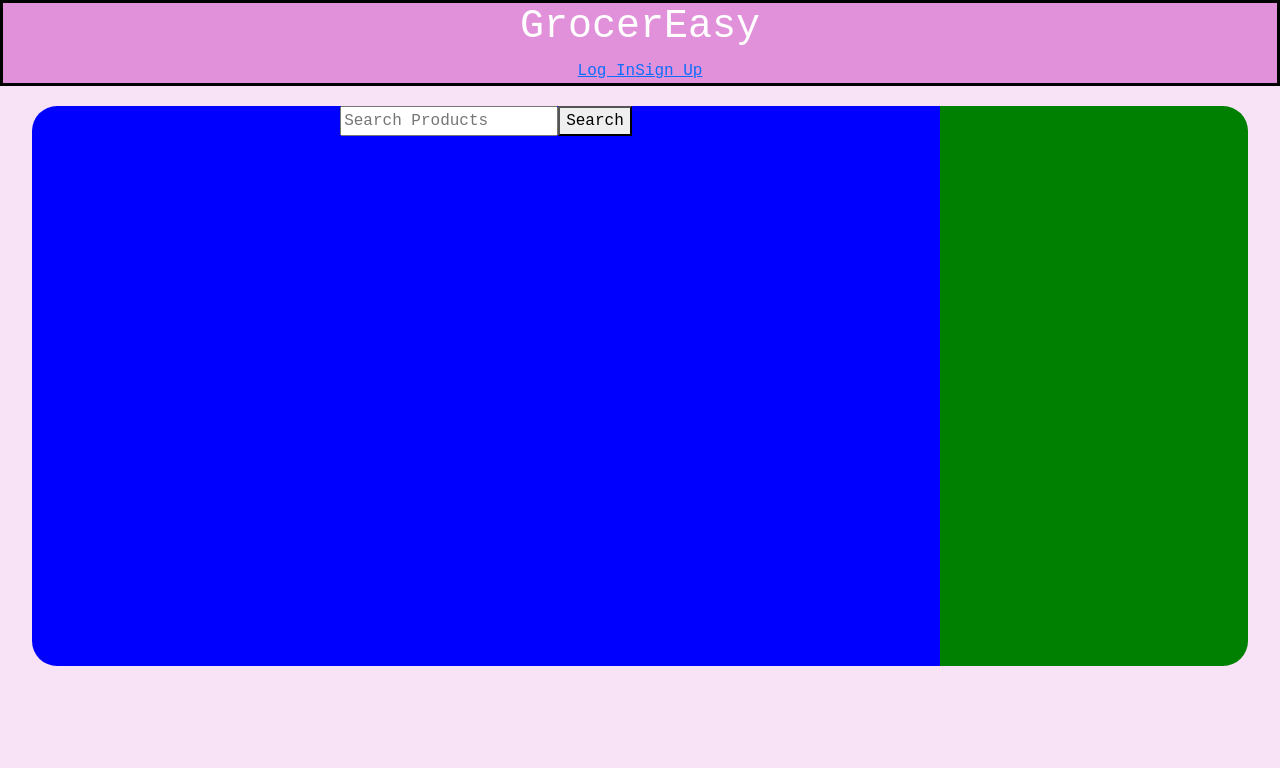
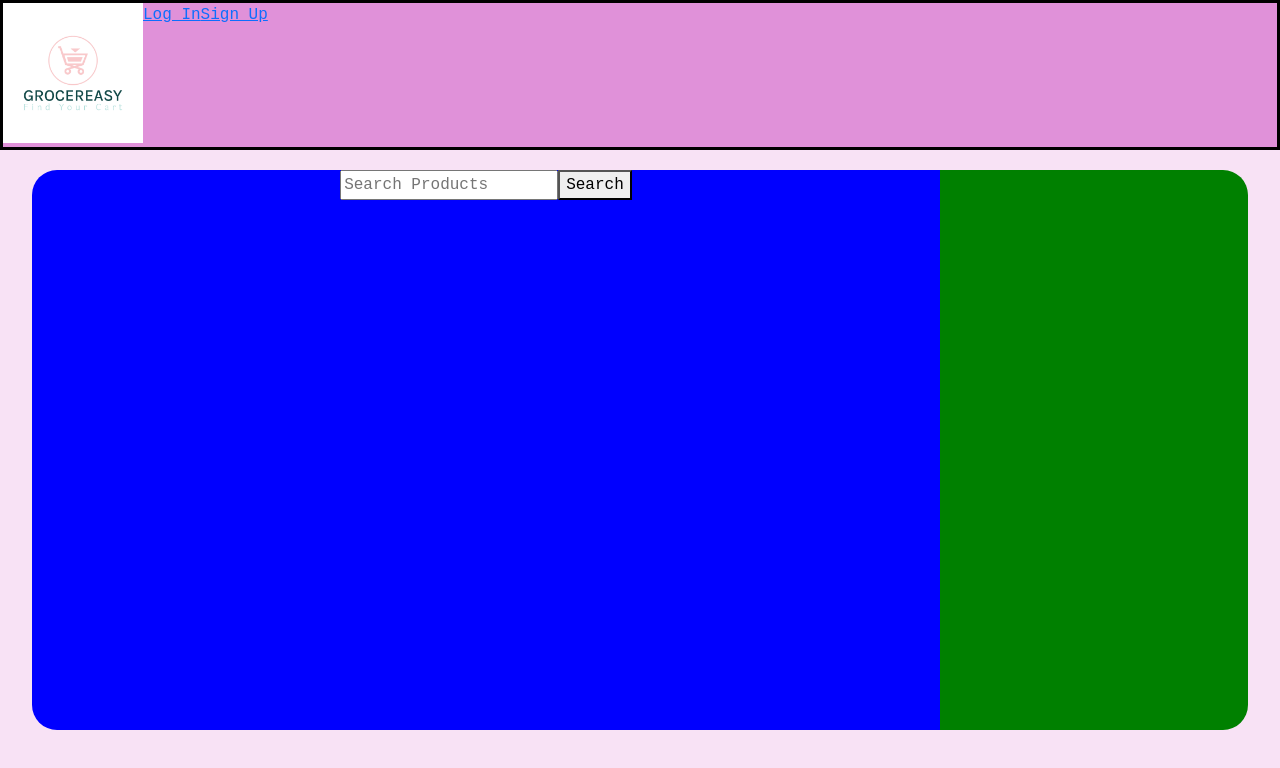
Before and after one commit to GrocerEasy/GrocerEasy, a React app: page / in a window 1280 px wide. Shown: the top 768 px of the page. Built offline with nearby package versions, Linux system fonts and the light colour scheme.

Commit message:
Add ErrorBox component that renders errors from register path on SignUp component

```diff
--- a/package.json
+++ b/package.json
@@ -54,6 +54,7 @@
     "sass": "^1.54.9",
     "sass-loader": "^13.0.2",
     "style-loader": "^3.3.1",
+    "url-loader": "^4.1.1",
     "webpack": "^5.74.0",
     "webpack-cli": "^4.10.0",
     "webpack-dev-server": "^4.11.0"
--- /dev/null
+++ b/src/components/ErrorBox.js
@@ -0,0 +1,12 @@
+import React from 'react';
+import '../components/componentStylesheets/ErrorBox.css'
+
+const ErrorBox = ({value}) => {
+  return (
+    <>
+      <div className='errBox'>{value}</div>
+    </>
+  )
+}
+
+export default ErrorBox;
--- a/src/components/Header.js
+++ b/src/components/Header.js
@@ -1,11 +1,15 @@
 import React from "react";
 import { Outlet, Link } from 'react-router-dom';
+import './componentStylesheets/Header.css'
+import Logo from '../img/logo-color.png'
 
 
 const Header = (props) => {
   return (
     <header className="header">
-      <h1>GrocerEasy</h1>
+      <div className='logoContainer'>
+        <img src={Logo}/>
+      </div>
       <nav>
         <Link to='/login'>Log In</Link>
         <Link to='/signup'>Sign Up</Link>
--- a/src/components/Signup.js
+++ b/src/components/Signup.js
@@ -2,12 +2,14 @@ import React, {useState} from "react";
 import { redirect } from "react-router";
 import axios from "axios";
 import { useNavigate } from "react-router-dom";
+import ErrorBox from "./ErrorBox";
 
 
 export default function Signup() {
   const [username, setUsername] = useState('');
   const [email, setEmail] = useState('');
   const [password, setPassword] = useState('');
+  const [displayErr, setDisplayErr] = useState(false);
   const Navigate = useNavigate();
 
 
@@ -29,6 +31,12 @@ export default function Signup() {
     })
       .then((response) => response.json())
       .then((data) => {
+        if (data.err) {
+          const errMsg = data.err;
+          setDisplayErr(errMsg);
+          return;
+        }
+
         console.log("data", data);
         // Save userID and username in state (Redux)
         // Storing access token in sessionStorage because it only persists as long as tab is open -> slightly more secure that localStorage (which never deletes)
@@ -41,6 +49,8 @@ export default function Signup() {
 
       })
   }
+
+  const errorDisplay = displayErr ? <ErrorBox value={displayErr}/> : null;
 
   return (
     <div>
@@ -57,6 +67,7 @@ export default function Signup() {
 
         <input type='submit'></input>
       </form>
+      {errorDisplay}
     </div>
   )
 };
--- /dev/null
+++ b/src/components/componentStylesheets/ErrorBox.css
@@ -0,0 +1,5 @@
+.errBox {
+    background-color: red;
+    width: 100px;
+    height: 100px;
+}
--- /dev/null
+++ b/src/components/componentStylesheets/Header.css
@@ -0,0 +1,27 @@
+header {
+    height: 150px;
+}
+
+.header {
+    /* space */
+    display: flex;
+    text-align: right;
+    /* dimensions */
+    width: 100vw;
+    /* styling */
+    background-color: rgb(224, 145, 217);
+    color: white;
+    border: black;
+    /* Note: for some reason adding padding will make width increment and only works on right side of this container */
+    border-style:solid;
+  }
+
+  .logoContainer {
+    height: 140px;
+    width: 140px;
+  }
+
+  .logoContainer img {
+    width: 100%;
+    height: 100%;
+  }
--- a/src/index.css
+++ b/src/index.css
@@ -19,19 +19,6 @@
 li {
   list-style: none;
   margin-bottom: 5px;
-}
-
-.header {
-  /* space */
-  text-align: center;
-  /* dimensions */
-  width: 100vw;
-  /* styling */
-  background-color: rgb(224, 145, 217);
-  color: white;
-  border: black;
-  /* Note: for some reason adding padding will make width increment and only works on right side of this container */
-  border-style:solid;
 }
 
 .inputBox {
--- a/webpack.config.js
+++ b/webpack.config.js
@@ -56,6 +56,10 @@ module.exports = {
         test: /.(css|scss)$/,
         exclude: /node_modules/,
         use: ['style-loader', 'css-loader']
+      },
+      {
+        test: /\.(png|jpg|gif|svg|eot|ttf)$/,
+        loader: 'url-loader',
       }
     ]
   },
```
Also changed, not shown: 2 other files (tests, documents, lock files or other folders).
